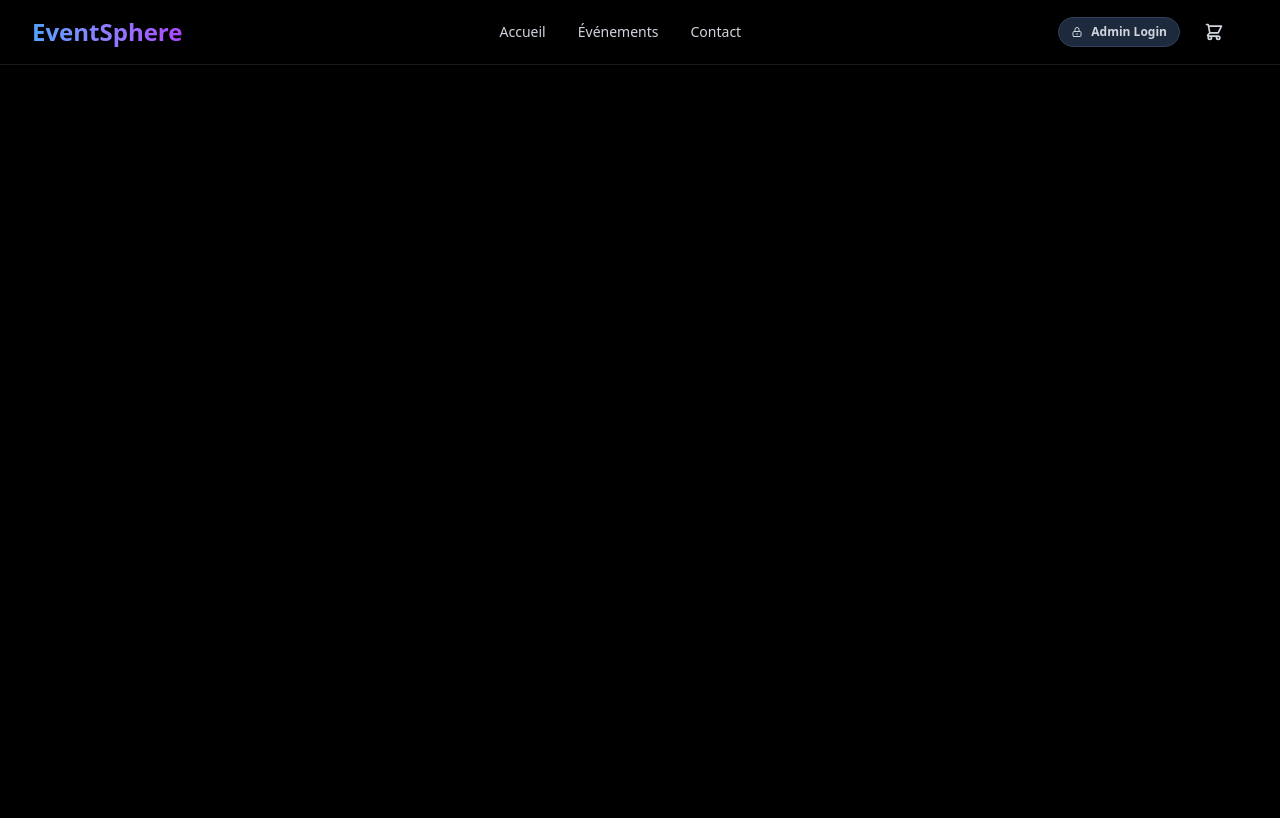
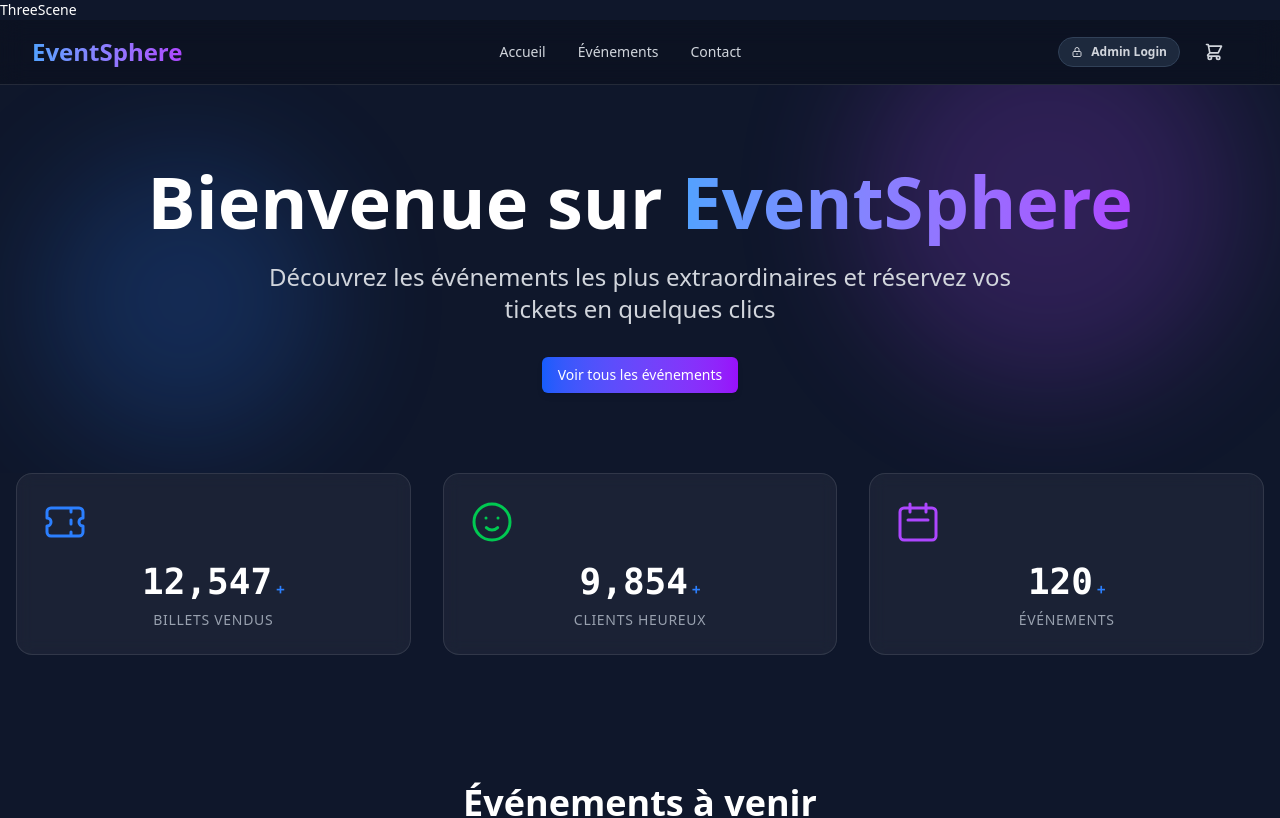
Before and after one commit to TAHA-CODEXX/GetYourTicket, a React (Vite) app: page / in a window 1280 px wide. Shown: the top 818 px of the page. Built offline with nearby package versions, Linux system fonts and the light colour scheme; no server answers.

Commit message:
solve problem in the routes of project

```diff
--- a/src/App.jsx
+++ b/src/App.jsx
@@ -1,23 +1,64 @@
 import { BrowserRouter as Router, Routes, Route, useLocation } from 'react-router-dom';
-import { Toaster } from 'react-hot-toast';
+import Navbar from './components/Navbar';
+import Footer from './components/Footer';
 import ProtectedRoute from './components/ProtectedRoute';
+import ThreeScene from './components/ThreeScene';
+
+// User Pages
+import Home from './pages/Home';
+import Events from './pages/Events';
+import Cart from './pages/Cart';
+import Checkout from './pages/Checkout';
+import Contact from './pages/Contact';
+
+// Admin Pages
 import Login from './pages/admin/Login';
 import Dashboard from './pages/admin/Dashboard';
 import EventsManagement from './pages/admin/EventsManagement';
-import Events from './pages/Events';
-import Navbar from './components/Navbar';
-import Cart from './pages/Cart';
 import OrdersManagement from './pages/admin/OrdersManagement';
-import Checkout from './pages/Checkout';
+
+import { Toaster } from 'react-hot-toast';
+
+const BackgroundWrapper = ({ children }) => {
+  const location = useLocation();
+  const showThreeScene = ['/', '/events', '/contact'].includes(location.pathname);
+
+  return (
+    <div className="flex flex-col min-h-screen bg-slate-900 relative">
+      {showThreeScene && <ThreeScene />}
+      <div className="relative z-10 flex flex-col min-h-screen">
+        <Toaster
+          position="top-right"
+          toastOptions={{
+            style: {
+              background: '#1e293b',
+              color: '#fff',
+              border: '1px solid #334155',
+            },
+          }}
+        />
+        <Navbar />
+        <main className="flex-grow">
+          {children}
+        </main>
+        <Footer />
+      </div>
+    </div>
+  );
+};
+
 function App() {
   return (
     <Router>
-      <Toaster position="top-right" reverseOrder={false} />
-      <Navbar />
+      <BackgroundWrapper>
         <Routes>
+          {/* User Routes */}
+          <Route path="/" element={<Home />} />
+          <Route path="/events" element={<Events />} />
+          <Route path="/cart" element={<Cart />} />
           <Route path="/checkout" element={<Checkout />} />
-           <Route path="/events" element={<Events />} />
-           <Route path="/cart" element={<Cart />} />
+          <Route path="/contact" element={<Contact />} />
+
           {/* Admin Routes */}
           <Route path="/admin/login" element={<Login />} />
           <Route
@@ -36,7 +77,7 @@ function App() {
               </ProtectedRoute>
             }
           />
-           <Route
+          <Route
             path="/admin/orders"
             element={
               <ProtectedRoute>
@@ -45,6 +86,7 @@ function App() {
             }
           />
         </Routes>
+      </BackgroundWrapper>
     </Router>
   );
 }
```
